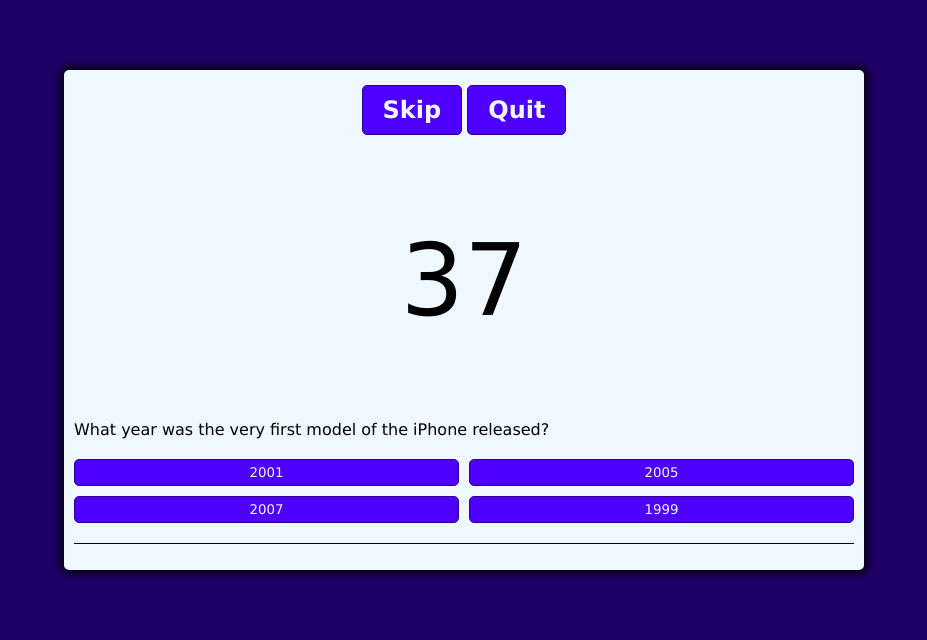
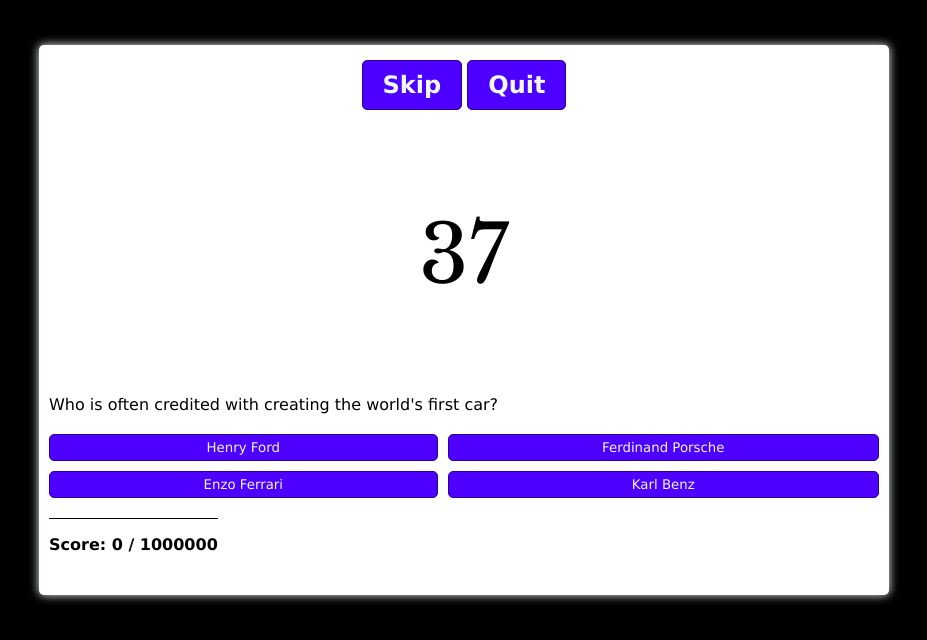
Before and after one commit to JGarcSoar/JS-Browser-Game, a plain HTML site: page index.html in a window 1280 px wide. Both pictures are taken after a click on the button "Start". Shown: the whole page, without its empty margins (176-1103 px from the left). Drawn offline with nearby package versions, Linux system fonts and the light colour scheme.

Commit message:
latest update

```diff
--- a/constants.js
+++ b/constants.js
@@ -13,6 +13,7 @@
 const rightAnswerAudio = document.getElementById("right-answer");
 const countDownTimer = document.getElementById("timer");
 const disabledButton = document.getElementById("answer");
+const image = document.querySelector(".gif");
 
 let questionShuffle, currentQuestion;
 let intervalId;
--- a/index.html
+++ b/index.html
@@ -4,6 +4,10 @@
     <meta charset="UTF-8">
     <meta http-equiv="X-UA-Compatible" content="IE=edge">
     <meta name="viewport" content="width=device-width, initial-scale=1.0">
+    <link rel="preconnect" href="https://fonts.googleapis.com">
+    <link rel="preconnect" href="https://fonts.gstatic.com" crossorigin>
+    <link href="https://fonts.googleapis.com/css2?family=Libre+Baskerville:ital,wght@0,400;0,700;1,400&display=swap"
+        rel="stylesheet">
     <link href="styles.css" rel="stylesheet">
     <script defer src="constants.js"></script>
     <script defer src="questions.js"></script>
@@ -11,6 +15,7 @@
     <title>Trivia</title>
 </head>
 <body>
+    <img src=".\public\tumblr_8615111fdd81cbdc1600925b33555d0d_ecb7f19b_540.gif" class="gif" alt="glitter gif">
     <div class="container">
         <div class="controls">
             <button class="start-btn btn" id="start-btn">Start</button>
@@ -18,6 +23,7 @@
             <button class="quit-btn btn hide" id="quit-btn">Quit</button>
             <button class="next-btn btn hide" id="next-btn">Next</button>
         </div>
+        <img src=".\public\royalmintandcme-768x594.jpg" class="goldbar" alt="gold nuggets">
         <div class="question-timer" id="timer"></div>
         <div id="question-container">
             <div id="question">Question</div>
--- a/questions.js
+++ b/questions.js
@@ -9,7 +9,7 @@
     ],
   },
   {
-    question: "Which planet is the hottest in the solar system??",
+    question: "Which planet is the hottest in the solar system?",
     answers: [
       { text: "Mercury", correct: false },
       { text: "Venus", correct: true },
@@ -35,4 +35,130 @@
       { text: "Alexander Fleming", correct: true },
     ],
   },
+  {
+    question: "Which original Avenger was not in the first few movies?",
+    answers: [
+      { text: "Captain America", correct: false },
+      { text: "Black Panther", correct: false },
+      { text: "The Wasp", correct: true },
+      { text: "The Hulk", correct: false },
+    ],
+  },
+  {
+    question: "What was Superman's birth name?",
+    answers: [
+      { text: "Jor-El", correct: false },
+      { text: "Zor-El", correct: false },
+      { text: "Kar-El", correct: false },
+      { text: "Kal-El", correct: true },
+    ],
+  },
+  {
+    question: "Which infinity stone was located on Vormir?",
+    answers: [
+      { text: "Soul Stone", correct: true },
+      { text: "Mind Stone", correct: false },
+      { text: "Reality Stone", correct: false },
+      { text: "Power Stone", correct: false },
+    ],
+  },
+  {
+    question: "How many films did Sean Connery play James Bond in?",
+    answers: [
+      { text: "Four", correct: false },
+      { text: "Seven", correct: true },
+      { text: "Eight", correct: false },
+      { text: "Three", correct: false },
+    ],
+  },
+  {
+    question: "In what year was the first episode of South Park aired?",
+    answers: [
+      { text: "2000", correct: false },
+      { text: "1997", correct: true },
+      { text: "1995", correct: false },
+      { text: "2003", correct: false },
+    ],
+  },
+  {
+    question: "Who is often credited with creating the world's first car?",
+    answers: [
+      { text: "Henry Ford", correct: false },
+      { text: "Ferdinand Porsche", correct: false },
+      { text: "Enzo Ferrari", correct: false },
+      { text: "Karl Benz", correct: true },
+    ],
+  },
+  {
+    question: "In what year was the Corvette introduced?",
+    answers: [
+      { text: "1953", correct: true },
+      { text: "1958", correct: false },
+      { text: "1963", correct: false },
+      { text: "1945", correct: false },
+    ],
+  },
+  {
+    question: "Which country is responsible for popularizing pizza and pasta?",
+    answers: [
+      { text: "Italy", correct: false },
+      { text: "England", correct: false },
+      { text: "United States", correct: true },
+      { text: "France", correct: false },
+    ],
+  },
+  {
+    question: "About how many taste buds does the average human tongue have?",
+    answers: [
+      { text: "10,000", correct: true },
+      { text: "50,000", correct: false },
+      { text: "15,000", correct: false },
+      { text: "8,000", correct: false },
+    ],
+  },
+  {
+    question: "Which bone are babies born without?",
+    answers: [
+      { text: "Tibia", correct: false },
+      { text: "Ribs", correct: false },
+      { text: "Fibula", correct: false },
+      { text: "Knee Cap", correct: true },
+    ],
+  },
+  {
+    question: "Where did the Franks settle after defeating the Romans?",
+    answers: [
+      { text: "Francia", correct: false },
+      { text: "Gaul", correct: true },
+      { text: "Constantinople", correct: false },
+      { text: "Carthage", correct: false },
+    ],
+  },
+  {
+    question: "In which country Adolph Hitler was born?",
+    answers: [
+      { text: "Germany", correct: false },
+      { text: "Poland", correct: false },
+      { text: "Finland", correct: false },
+      { text: "Austria", correct: true },
+    ],
+  },
+  {
+    question: "On Sunday 18th June 1815, which famous battle took place?",
+    answers: [
+      { text: "The Battle of Waterloo", correct: true },
+      { text: "The Battle of Gettysburg", correct: false },
+      { text: "The Balle of Hastings", correct: false },
+      { text: "The Battle of Trafalgar", correct: false },
+    ],
+  },
+  {
+    question: "What was the name of the rock band formed by Jimmy Page?",
+    answers: [
+      { text: "AC/DC", correct: false },
+      { text: "U2", correct: false },
+      { text: "Led Zepelin", correct: true },
+      { text: "Twisted Sisters", correct: false },
+    ],
+  },
 ];
--- a/script.js
+++ b/script.js
@@ -1,7 +1,9 @@
+// starters
 questionElement.innerText = "";
+image.style.visibility = "hidden";
 let score = 0;
 
-//event listeners
+// event listeners
 buttonStart.addEventListener("click", gameStart);
 buttonNext.addEventListener("click", () => {
   currentQuestion++;
@@ -15,14 +17,15 @@
 });
 buttonQuit.addEventListener("click", quit);
 
-//functions
-
+// functions
 function gameStart() {
   console.log("started");
+  document.querySelector(".goldbar").style.display = "none";
   buttonSkip.classList.remove("hide");
   questionShuffle = questions.sort(() => Math.random() - 0.5);
   currentQuestion = 0;
   questionContainerDiv.classList.remove("hide");
+  clearScore();
   nextQuestion();
 }
 
@@ -113,13 +116,14 @@
   buttonStart.classList.remove("hide");
   buttonStart.innerText = "Restart";
   countDownTimer.innerText = "Game Over!";
+  countDownTimer.style.color = "#8B0000";
   questionElement.innerText = "";
   while (answerButton.firstChild) {
     answerButton.removeChild(answerButton.firstChild);
   }
   timeOut = setTimeout(() => {
     stopTimerSound();
-  }, 3000);
+  }, 4000);
 }
 
 function timer() {
@@ -162,7 +166,19 @@
   scoreKeeper.innerText = `Score: ${score} / 1000000`;
   if (score === 1000000) {
     countDownTimer.innerText = "Congratulations!";
+    countDownTimer.style.color = "#DAA520";
+    buttonNext.style.display = "none";
+    image.style.visibility = "visible";
+    buttonStart.classList.remove("hide");
+    buttonStart.innerText = "Restart";
   }
 }
 
-// add more questions, add score, fix gameover issue
+function clearScore() {
+  score = 0;
+  scoreKeeper.innerText = `Score: ${score} / 1000000`;
+  image.style.visibility = "hidden";
+  countDownTimer.style.color = "black";
+}
+
+// unable to disable buttons
--- a/styles.css
+++ b/styles.css
@@ -18,7 +18,7 @@
     height: 80vh;
     justify-content: center;
     align-items: center;
-    background-color: hsl(var(--hue), 100%, 20%);
+    background-color: black;
 }
 
 body.correct {
@@ -29,23 +29,41 @@
     --hue: var(--hue-incorrect)
 }
 
+.gif {
+    width: 2500px;
+    height: 2500px;
+    position: fixed;
+    z-index: -1;
+}
+
+.goldbar {
+    position: relative;
+    height: 450px;
+    width: auto;
+    display: block;
+    margin-left: auto;
+    margin-right: auto;
+}
+
 .container {
-    width: 800px;
-    height: 500px;
+    width: 850px;
+    height: 550px;
     max-width: 80%;
-    background-color: aliceblue;
+    background-color: white;
     border-radius: 5px;
     padding: 10px;
-    box-shadow: 0 0 10px 3px;
+    box-shadow: 0 0 10px aliceblue;
 }
 
 .question-timer {
     width: auto;
     height: 280px;
-    font-size: 100px;
+    font-size: 80px;
     display: flex;
     justify-content: center;
     align-items: center;
+    z-index: 10;
+    font-family: 'Libre Baskerville', serif;
 }
 
 .btn-grid {
@@ -54,6 +72,7 @@
     grid-template-rows: repeat(2, auto);
     gap: 10px;
     margin: 20px 0;
+    z-index: 10;
 }
 
 .btn {
@@ -64,6 +83,7 @@
     padding: 5px 10px;
     color: aliceblue;
     outline: none;
+    z-index: 10;
 }
 
 .btn:hover {
@@ -83,6 +103,7 @@
     font-size: 1.5rem;
     font-weight: bold;
     padding: 10px 20px;
+    z-index: 10;
 }
 
 .controls {
@@ -90,7 +111,8 @@
     justify-content: center;
     align-items: space-between;
     padding: 5px;
-    gap: 5px
+    gap: 5px;
+    z-index: 10;
 }
 
 .hide {
@@ -99,5 +121,7 @@
 
 .scoreboard {
     border-top:  1px solid;
-    position: relative;
+    position: fixed;
+    font-family: 'Libre Baskerville', serif;
+    font-weight: 700;
 }
```
Also changed, not shown: public/png-transparent-two-100-g-fine-gold-bars-california-gold-rush-gold-as-an-investment-gold-bar-gold-investment-bullion-gold.png (added), public/royalmintandcme-768x594.jpg (added), 1 other file.
